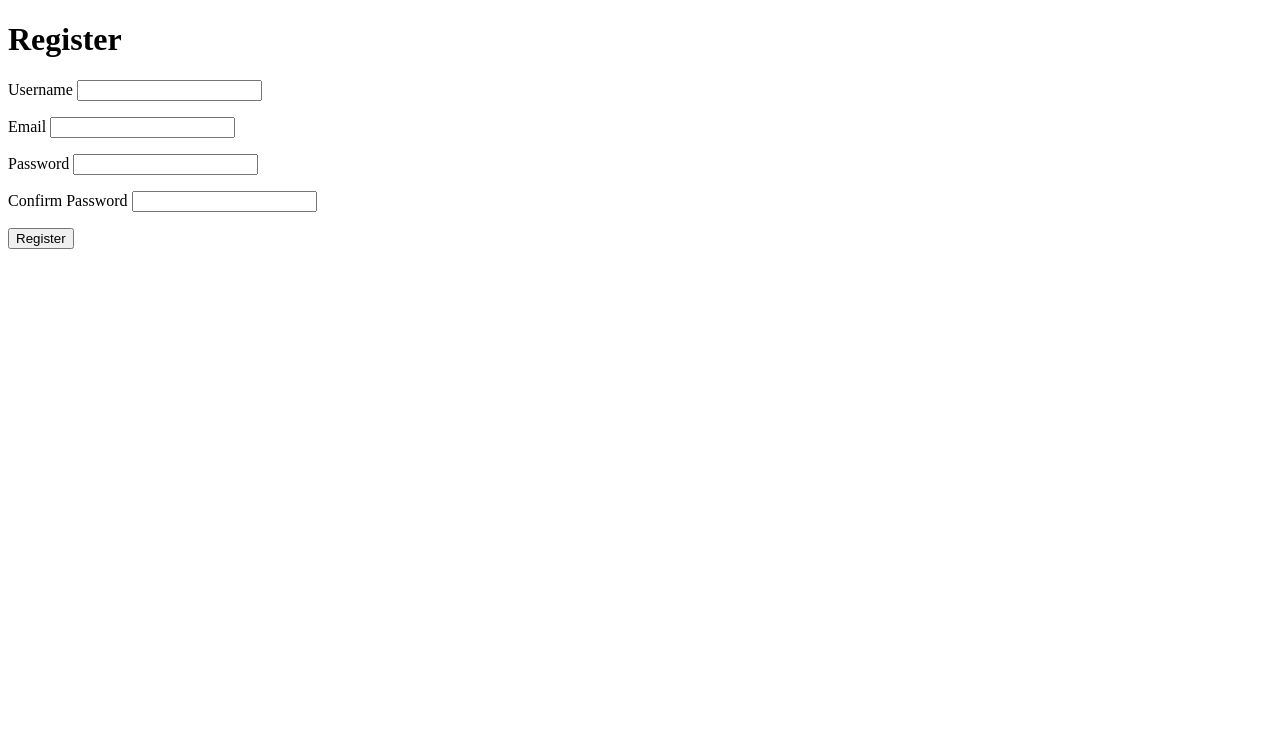
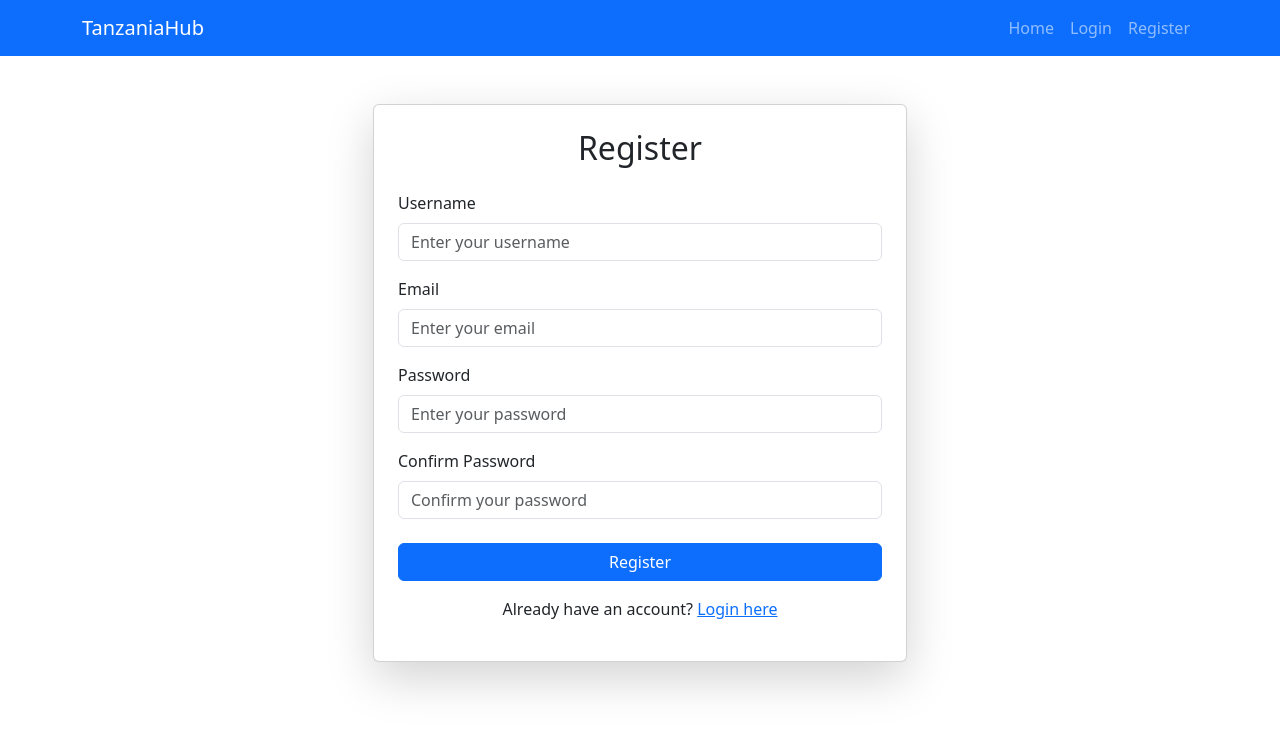
Before and after one commit to jansaya12345/tanzaniahub, a Flask app: page /register in a window 1280 px wide. Shown: the top 730 px of the page. Run offline with Flask 3, Linux system fonts and the light colour scheme.

Commit message:
Improved registration page design and UX

```diff
--- a/app/templates/register.html
+++ b/app/templates/register.html
@@ -1,17 +1,53 @@
-<!DOCTYPE html>
-<html>
-<head>
-    <title>Register</title>
-</head>
-<body>
-    <h1>Register</h1>
-    <form method="POST">
-        {{ form.hidden_tag() }}
-        <p>{{ form.username.label }} {{ form.username }}</p>
-        <p>{{ form.email.label }} {{ form.email }}</p>
-        <p>{{ form.password.label }} {{ form.password }}</p>
-        <p>{{ form.confirm_password.label }} {{ form.confirm_password }}</p>
-        <p>{{ form.submit }}</p>
-    </form>
-</body>
-</html>
+{% extends 'base.html' %}
+
+{% block title %}Register - TanzaniaHub{% endblock %}
+
+{% block content %}
+<div class="container mt-5">
+    <div class="row justify-content-center">
+        <div class="col-md-6">
+            <div class="card shadow-lg p-4">
+                <h2 class="text-center mb-4">Register</h2>
+
+                {% with messages = get_flashed_messages(with_categories=true) %}
+                    {% if messages %}
+                        {% for category, message in messages %}
+                            <div class="alert alert-{{ category }} text-center">{{ message }}</div>
+                        {% endfor %}
+                    {% endif %}
+                {% endwith %}
+
+                <form method="POST" action="{{ url_for('register') }}">
+                    {{ form.hidden_tag() }}
+
+                    <div class="form-group mb-3">
+                        {{ form.username.label(class="form-label") }}
+                        {{ form.username(class="form-control", placeholder="Enter your username") }}
+                    </div>
+
+                    <div class="form-group mb-3">
+                        {{ form.email.label(class="form-label") }}
+                        {{ form.email(class="form-control", placeholder="Enter your email") }}
+                    </div>
+
+                    <div class="form-group mb-3">
+                        {{ form.password.label(class="form-label") }}
+                        {{ form.password(class="form-control", placeholder="Enter your password") }}
+                    </div>
+
+                    <div class="form-group mb-4">
+                        {{ form.confirm_password.label(class="form-label") }}
+                        {{ form.confirm_password(class="form-control", placeholder="Confirm your password") }}
+                    </div>
+
+                    <button type="submit" class="btn btn-primary w-100">Register</button>
+                </form>
+
+                <div class="text-center mt-3">
+                    <p>Already have an account? <a href="{{ url_for('login') }}">Login here</a></p>
+                </div>
+            </div>
+        </div>
+    </div>
+</div>
+{% endblock %}
```
